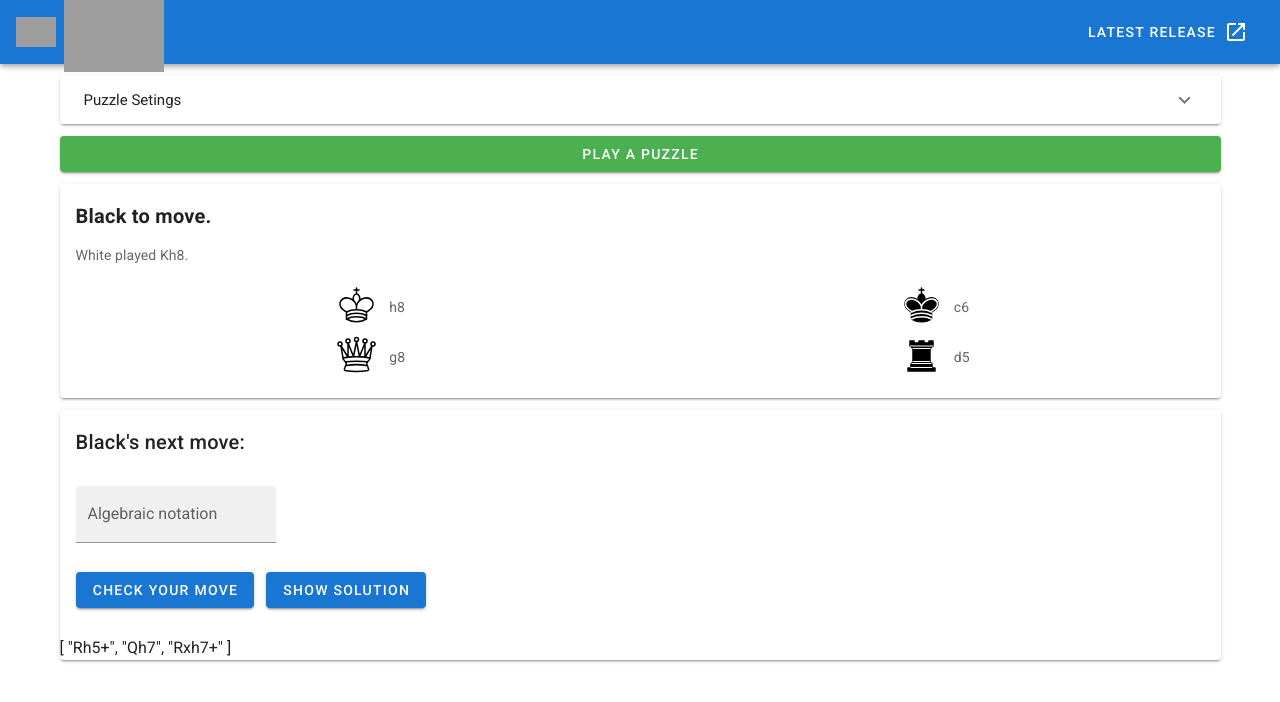
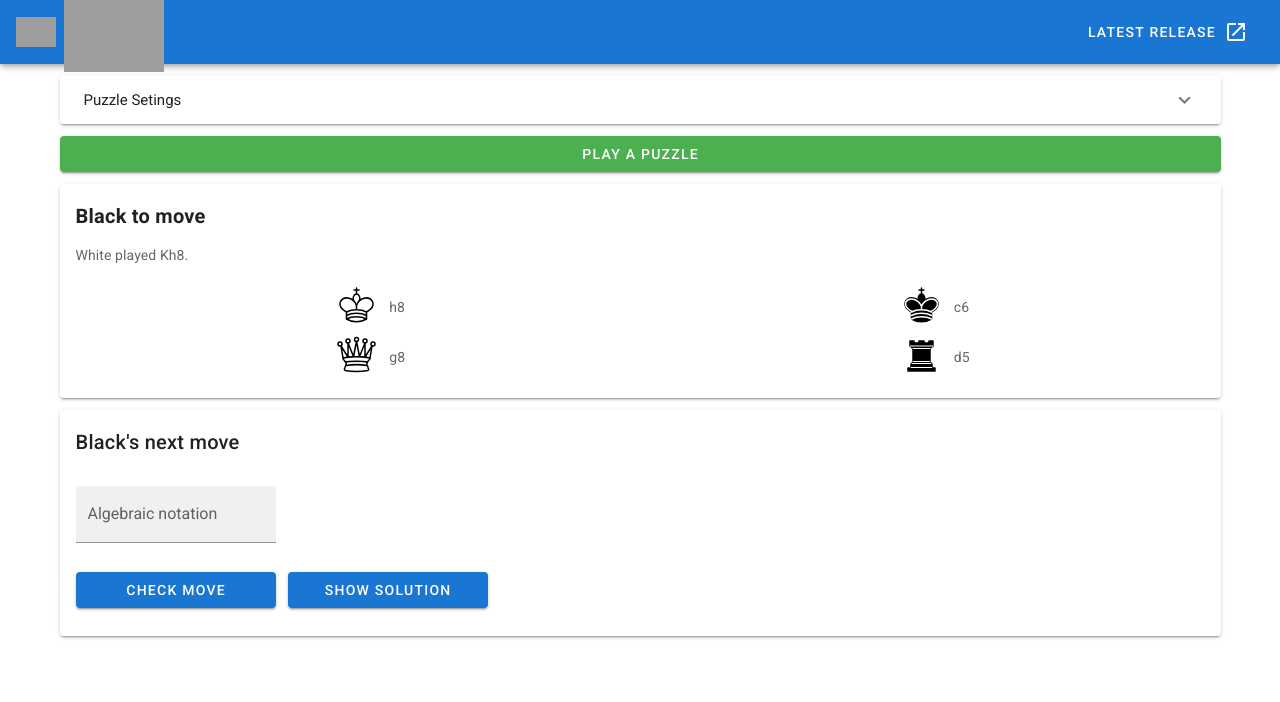
Before and after one commit to jk31/blindfold_chess_puzzles, a Vue app in the folder frontend/: page / in a window 1280 px wide. Both pictures are taken after a click on the button "PLAY A PUZZLE". Shown: the top 702 px of the page. Built offline with nearby package versions, Linux system fonts and the light colour scheme; grey boxes are pictures that could not be loaded.

Commit message:
until solution validatation

```diff
--- a/frontend/src/components/Puzzle.vue
+++ b/frontend/src/components/Puzzle.vue
@@ -2,7 +2,7 @@
   <div id="puzzle" class="mb-3">
     <v-card elevation="2">
       <v-card-title class="mb-3"
-        ><b>{{ activePlayer }} to move.</b></v-card-title
+        ><b>{{ activePlayer }} to move</b></v-card-title
       >
       <v-card-subtitle
         >{{ inactivePlayer }} played {{ activePuzzle.moves_alg[0] }}.
--- a/frontend/src/components/Solution.vue
+++ b/frontend/src/components/Solution.vue
@@ -1,9 +1,7 @@
 <template>
   <div id="solution">
-    <v-card elevation="2">
-      <v-card-title class="mb-3"
-        >{{ activePlayer }}'s next move: {{ playerSolution }}
-      </v-card-title>
+    <v-card elevation="2" class="mb-3">
+      <v-card-title class="mb-3">{{ activePlayer }}'s next move</v-card-title>
       <!-- <v-card-subtitle></v-card-subtitle> -->
       <v-card-text>
         <v-text-field
@@ -12,11 +10,41 @@
           placeholder="Qxh7#"
           filled
           style="width: 200px"
+          autocomplete="off"
         ></v-text-field>
-        <v-btn color="primary" class="mb-3 mr-3">Check your move</v-btn>
-        <v-btn color="primary" class="mb-3 mr-3">Show solution</v-btn>
+        <v-btn
+          color="primary"
+          class="mb-3 mr-3"
+          style="width: 200px"
+          @click="checkSolution"
+          >Check Move</v-btn
+        >
+        <v-btn
+          color="primary"
+          class="mb-3 mr-3"
+          style="width: 200px"
+          @click="showSolution"
+          >Show solution</v-btn
+        >
       </v-card-text>
-      {{ solution }}
+    </v-card>
+    <v-card elevation="2" v-if="solutionVisible">
+      <v-card-title class="mb-3"
+        >Solution including opponent's moves:
+      </v-card-title>
+      <v-card-subtitle>{{ solution.join(' ') }}</v-card-subtitle>
+      <v-card-text>
+        <v-btn
+          :href="activePuzzle.gameurl"
+          target="_blank"
+          text
+          outlined
+          color="blue-grey darken-2"
+        >
+          <span class="mr-2">Open source game on Lichess.com</span>
+          <v-icon>mdi-open-in-new</v-icon>
+        </v-btn>
+      </v-card-text>
     </v-card>
   </div>
 </template>
@@ -27,20 +55,33 @@ export default {
   data() {
     return {
       playerSolution: '',
+      playerCorrect: 0,
     };
   },
   computed: {
+    activePuzzle() {
+      return this.$store.state.puzzles.activePuzzle;
+    },
     activePlayer() {
       return this.activePuzzle.active === 'w' ? 'White' : 'Black';
-    },
-    activePuzzle() {
-      return this.$store.state.puzzles.activePuzzle;
     },
     solution() {
       return this.activePuzzle.moves_alg.slice(1);
     },
+    solutionVisible() {
+      return this.$store.state.puzzles.solutionVisible;
+    },
   },
-  methods: {},
+  methods: {
+    checkSolution() {
+      let isCorrect = this.playerSolution === this.solution[this.playerCorrect];
+      console.log(isCorrect);
+    },
+    showSolution() {
+      console.log('toggle');
+      this.$store.commit('puzzles/updateSolutionVisible', true);
+    },
+  },
 };
 </script>
 
--- a/frontend/src/store/puzzles/index.js
+++ b/frontend/src/store/puzzles/index.js
@@ -25,6 +25,7 @@ export default {
       },
       id: 169,
     },
+    solutionVisible: false,
     puzzleHistory: {},
     ratingRange: [800, 1500],
     numberOfPiecesRange: [4, 7],
@@ -43,6 +44,9 @@ export default {
       state.activePuzzleExists = true;
       state.activePuzzle = payload;
     },
+    updateSolutionVisible(state, payload) {
+      state.solutionVisible = payload;
+    },
   },
   actions: {
     loadPuzzles({ commit }) {
@@ -59,6 +63,7 @@ export default {
       );
       let activePuzzle =
         filteredPuzzles[Math.floor(Math.random() * filteredPuzzles.length)];
+      commit('updateSolutionVisible', false);
       commit('updateActivePuzzle', activePuzzle);
     },
   },
```
